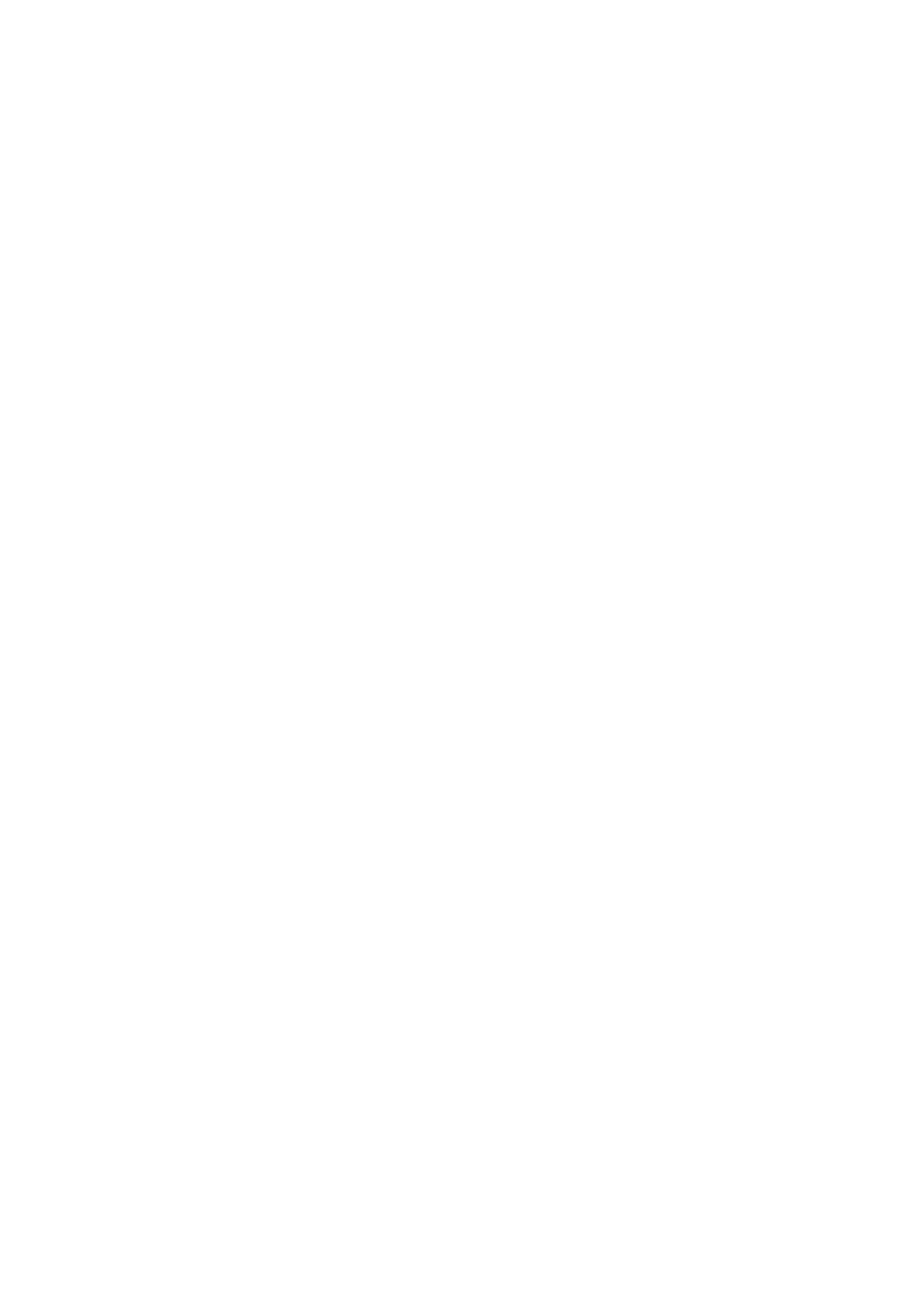
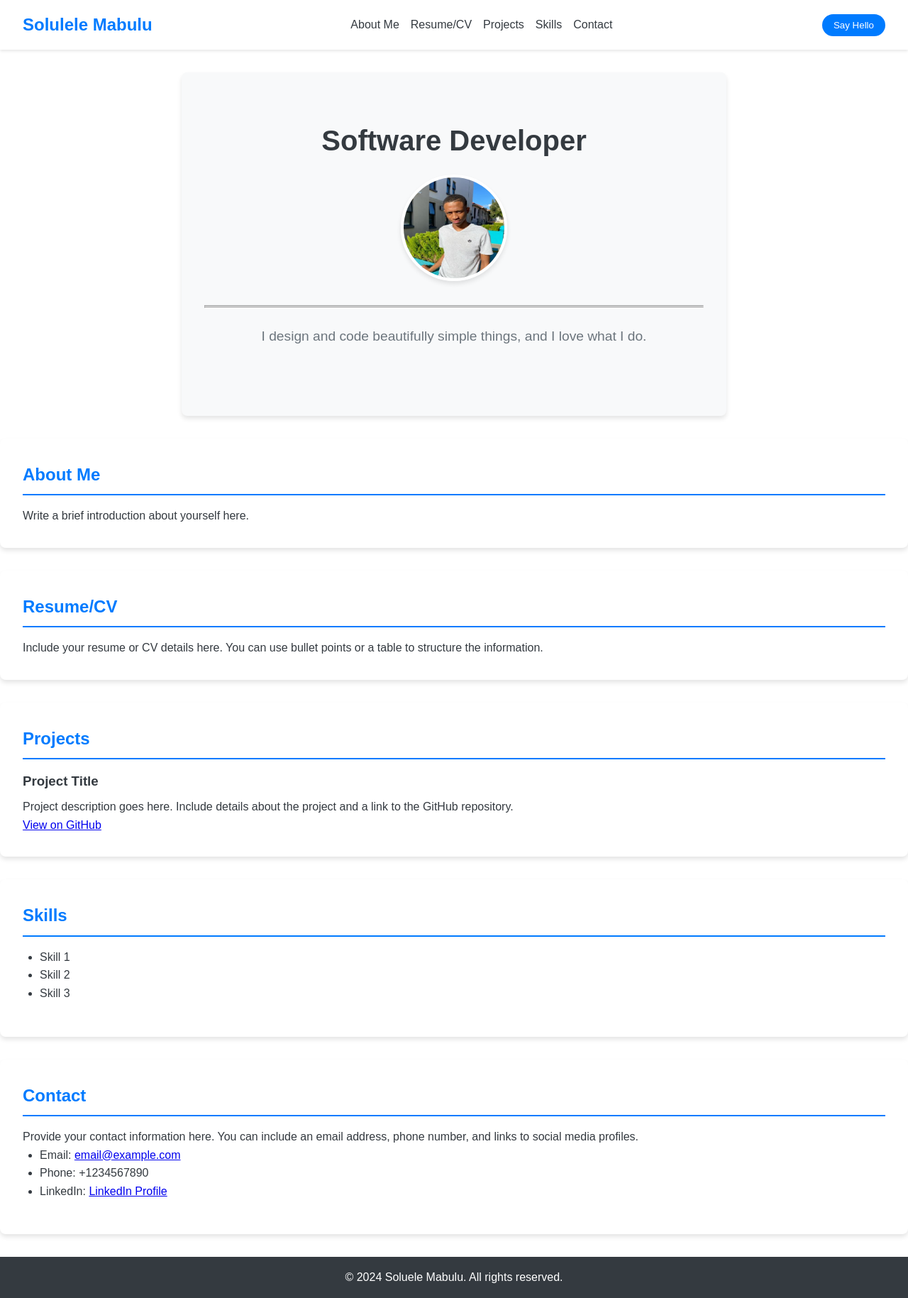
Before and after one commit to Soso-Mabulu/Soso-Mabulu-Profile, a plain HTML site: page index.html in a window 1280 px wide. Shown: the whole page at 71% size. Before the commit the page ends 800 px from the top, so only its background shows below. Drawn offline with Linux system fonts and the light colour scheme.

Commit message:
feat: Add image, nav styles, main section styles, and basic responsiveness
- Added avatar image to the intro section
- Updated styles for navigation links and main sections
- Implemented responsive design with media queries for better display on smaller screens
- Added JavaScript for mobile navigation toggle functionality

```diff
--- a/css/styles.css
+++ b/css/styles.css
@@ -0,0 +1,246 @@
+:root {
+    --primary-blue: #007bff;
+    --dark-blue: #0056b3;
+    --light-gray: #f8f9fa;
+    --medium-gray: #6c757d;
+    --dark-gray: #343a40;
+    --black: #000000;
+    --white: #ffffff;
+}
+
+* {
+    margin: 0;
+    padding: 0;
+    box-sizing: border-box;
+}
+
+body {
+    font-family: 'Arial', sans-serif;
+    line-height: 1.6;
+    color: var(--dark-gray);
+    background-color: var(--white);
+}
+
+/* Header Styles */
+header {
+    display: flex;
+    justify-content: space-between;
+    align-items: center;
+    padding: 1rem 2rem;
+    background-color: var(--white);
+    box-shadow: 0 2px 4px rgba(0, 0, 0, 0.1);
+    position: relative;
+}
+
+.logo {
+    font-size: 1.5rem;
+    font-weight: bold;
+    color: var(--primary-blue);
+}
+
+.nav-links {
+    display: flex;
+}
+
+.nav-links a {
+    margin-right: 1rem;
+    text-decoration: none;
+    color: var(--dark-gray);
+    transition: color 0.3s ease;
+}
+
+.nav-links a:hover {
+    color: var(--primary-blue);
+}
+
+.nav-contact {
+    display: flex;
+    align-items: center;
+}
+
+.nav-contact a {
+    margin-right: 1rem;
+    text-decoration: none;
+    color: var (--dark-gray);
+    transition: color 0.3s ease;
+}
+
+.nav-contact a:hover {
+    color: var(--primary-blue);
+}
+
+.cta-button {
+    background-color: var(--primary-blue);
+    color: var(--white);
+    border: none;
+    padding: 0.5rem 1rem;
+    border-radius: 20px;
+    cursor: pointer;
+    transition: background-color 0.3s ease;
+}
+
+.cta-button:hover {
+    background-color: var(--dark-blue);
+}
+
+/* Intro Section Styles */
+#intro {
+    text-align: center;
+    padding: 4rem 2rem;
+    background-color: var(--light-gray);
+}
+
+#intro h1 {
+    font-size: 2.5rem;
+    margin-bottom: 1rem;
+    color: var(--dark-gray);
+}
+
+#intro p {
+    font-size: 1.2rem;
+    color: var(--medium-gray);
+    max-width: 600px;
+    margin: 0 auto 2rem;
+}
+
+.avatar {
+    width: 150px;
+    height: 150px;
+    border-radius: 50%;
+    object-fit: cover;
+    border: 4px solid var(--white);
+    box-shadow: 0 4px 6px rgba(0, 0, 0, 0.1);
+}
+
+/* Main Content Styles */
+main {
+    max-width: 800px;
+    margin: 2rem auto;
+    padding: 0 1rem;
+}
+
+section {
+    background-color: var(--white);
+    border-radius: 8px;
+    padding: 2rem;
+    margin-bottom: 2rem;
+    box-shadow: 0 4px 6px rgba(0, 0, 0, 0.1);
+    transition: transform 0.3s ease;
+}
+
+section:hover {
+    transform: translateY(-5px);
+}
+
+h2 {
+    color: var(--primary-blue);
+    border-bottom: 2px solid var(--primary-blue);
+    padding-bottom: 0.5rem;
+    margin-bottom: 1rem;
+}
+
+h3 {
+    color: var(--dark-gray);
+    margin-top: 1rem;
+    margin-bottom: 0.5rem;
+}
+
+ul {
+    padding-left: 1.5rem;
+    margin-bottom: 1rem;
+}
+
+/* Footer Styles */
+footer {
+    background-color: var(--dark-gray);
+    color: var(--white);
+    text-align: center;
+    padding: 1rem 0;
+    position: relative;
+    bottom: 0;
+    width: 100%;
+}
+
+/* Animations */
+@keyframes fadeIn {
+    from { opacity: 0; }
+    to { opacity: 1; }
+}
+
+@keyframes slideInFromLeft {
+    0% {
+        transform: translateX(-100%);
+        opacity: 0;
+    }
+    100% {
+        transform: translateX(0);
+        opacity: 1;
+    }
+}
+
+header, #intro {
+    animation: fadeIn 1s ease-in-out;
+}
+
+section {
+    animation: 1s ease-out 0s 1 slideInFromLeft;
+}
+
+/* Responsive Design */
+@media (max-width: 768px) {
+    header {
+        flex-direction: column;
+        text-align: center;
+        padding: 1rem;
+    }
+
+    .nav-links {
+        display: none;
+        flex-direction: column;
+        align-items: center;
+        background-color: var(--light-gray);
+        position: absolute;
+        top: 100%;
+        left: 0;
+        width: 100%;
+        animation: fadeIn 0.5s ease-in-out;
+    }
+
+    .nav-links.active {
+        display: flex;
+    }
+
+    .nav-links a {
+        margin: 1rem 0;
+        width: 100%;
+        text-align: center;
+        padding: 1rem 0;
+        border-bottom: 1px solid var(--medium-gray);
+        transition: background-color 0.3s ease, color 0.3s ease;
+    }
+
+    .nav-links a:hover {
+        background-color: var(--primary-blue);
+        color: var(--white);
+    }
+
+    .menu-toggle {
+        display: block;
+        cursor: pointer;
+        background-color: var(--primary-blue);
+        color: var(--white);
+        padding: 0.5rem 1rem;
+        border-radius: 5px;
+        transition: background-color 0.3s ease;
+    }
+
+    .menu-toggle:hover {
+        background-color: var(--dark-blue);
+    }
+}
+
+@media (min-width: 769px) {
+    .menu-toggle {
+        display: none;
+    }
+}
--- a/index.html
+++ b/index.html
@@ -1,13 +1,94 @@
 <!DOCTYPE html>
 <html lang="en">
 <head>
+    <!-- Meta-Data -->
     <meta charset="UTF-8">
     <meta name="viewport" content="width=device-width, initial-scale=1.0">
-    <title>Soluele Mabulu-Personal Profile</title>
+
+    <title>Soluele Mabulu - Personal Profile</title>
+
+    <!-- Links -->
+    <link href="https://fonts.googleapis.com/css2?family=Poppins:wght@300;400;500;700&display=swap" rel="stylesheet">
     <link rel="stylesheet" href="css/styles.css">
+
 </head>
 <body>
+    <!-- Header Section -->
+    <header>
+        <h1 class="logo">Solulele Mabulu</h1>
+        <span class="menu-toggle">Menu</span>
+        <nav class="nav-links">
+            <a href="#about">About Me</a>
+            <a href="#resume">Resume/CV</a>
+            <a href="#projects">Projects</a>
+            <a href="#skills">Skills</a>
+            <a href="#contact">Contact</a>
+        </nav>
+        <nav class="nav-links">
+            <button class="cta-button">Say Hello</button>
+        </nav>
+    </header>
+
+    <!-- Main Section -->
+    <main>
+        <section id="intro">
+            <h1>Software Developer</h1>
+            <img src="images/profile.png" alt="Solulele Mabulu" class="avatar"><br><br><hr><hr><br>
+            <p>I design and code beautifully simple things, and I love what I do.</p>
+        </section>
+    </main>
+
+    <!-- About Me Section -->
+    <section id="about">
+        <h2>About Me</h2>
+        <p>Write a brief introduction about yourself here.</p>
+    </section>
+
+    <!-- Resume/CV Section -->
+    <section id="resume">
+        <h2>Resume/CV</h2>
+        <p>Include your resume or CV details here. You can use bullet points or a table to structure the information.</p>
+    </section>
+
+    <!-- Projects Section -->
+    <section id="projects">
+        <h2>Projects</h2>
+        <div class="project">
+            <h3>Project Title</h3>
+            <p>Project description goes here. Include details about the project and a link to the GitHub repository.</p>
+            <a href="https://github.com/username/repository" target="_blank">View on GitHub</a>
+        </div>
+        <!-- Add more project divs as needed -->
+    </section>
+
+    <!-- Skills Section -->
+    <section id="skills">
+        <h2>Skills</h2>
+        <ul>
+            <li>Skill 1</li>
+            <li>Skill 2</li>
+            <li>Skill 3</li>
+            <!-- Add more skills as needed -->
+        </ul>
+    </section>
+
+    <!-- Contact Section -->
+    <section id="contact">
+        <h2>Contact</h2>
+        <p>Provide your contact information here. You can include an email address, phone number, and links to social media profiles.</p>
+        <ul>
+            <li>Email: <a href="mailto:email@example.com">email@example.com</a></li>
+            <li>Phone: +1234567890</li>
+            <li>LinkedIn: <a href="https://www.linkedin.com/in/username" target="_blank">LinkedIn Profile</a></li>
+            <!-- Add more contact methods as needed -->
+        </ul>
+    </section>
+
+    <!-- Footer Section -->
+    <footer>
+        <p>&copy; 2024 Soluele Mabulu. All rights reserved.</p>
+    </footer>
 
 </body>
-<script href="main.js"></script>
+<script src="js/main.js"></script>
 </html>
--- a/js/main.js
+++ b/js/main.js
@@ -0,0 +1,8 @@
+document.addEventListener("DOMContentLoaded", function() {
+    const menuToggle = document.querySelector('.menu-toggle');
+    const navLinks = document.querySelector('.nav-links');
+
+    menuToggle.addEventListener('click', function() {
+        navLinks.classList.toggle('active');
+    });
+});
```
Also changed, not shown: images/profile.png (added).
